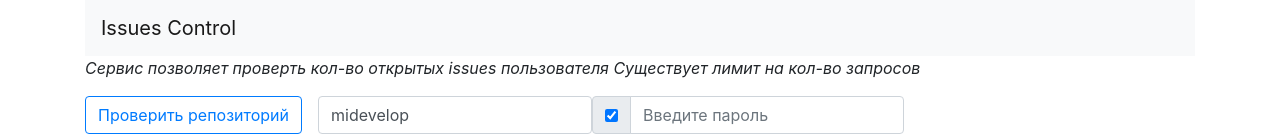
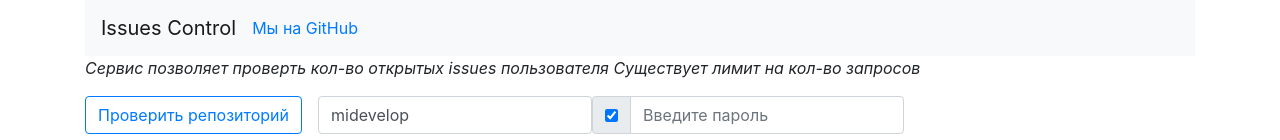
Before and after one commit to midevelop/issues-control, a website: page control.html in a window 1280 px wide. Shown: the top 140 px of the page. Drawn offline with nearby package versions, Linux system fonts and the light colour scheme; no server answers.

Commit message:
feat(project): add link on github

```diff
--- a/control.html
+++ b/control.html
@@ -20,6 +20,7 @@
     <header>
       <nav class="navbar navbar-expand-lg navbar-light bg-light">
         <a class="navbar-brand" href="#">Issues Control</a>
+        <a target="_title" href="https://github.com/midevelop/issues-control">Мы на GitHub</a>
       </nav>
     </header>
     <main>
```
